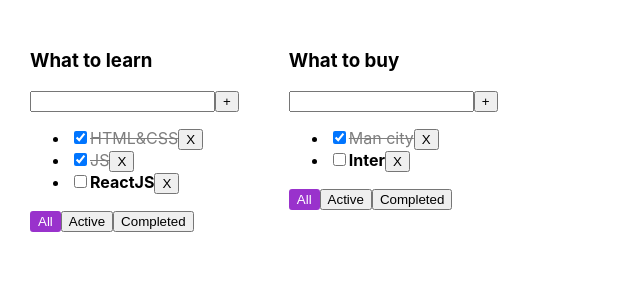
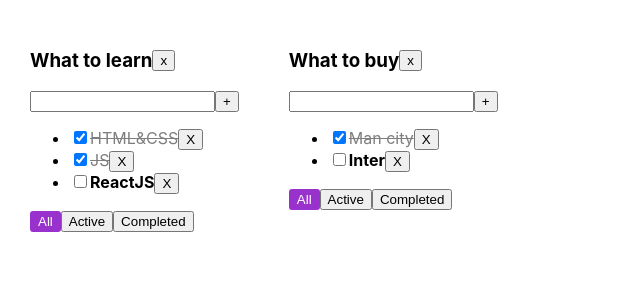
Before and after one commit to Kliapwnz/myWay, a React (Vite) app: page / in a window 1280 px wide. Shown: the top 300 px of the page, without its empty margins (0-640 px from the left). Built offline with nearby package versions, Linux system fonts and the light colour scheme.

Commit message:
create delete todoItem

```diff
--- a/src/TodolistItem.tsx
+++ b/src/TodolistItem.tsx
@@ -10,6 +10,7 @@
    changeFilter: (todolistId: string, filter: FilterValues) => void
    createTask: (todolistId: string, title: string) => void
    changeTaskStatus: (todolistId: string, taskId: string, isDone: boolean) => void
+   deleteTodolist: (todolistId: string) => void
 
 }
 
@@ -19,7 +20,8 @@
                                 deleteTask,
                                 changeFilter,
                                 createTask,
-                                changeTaskStatus
+                                changeTaskStatus,
+                                deleteTodolist
                              }: Props) => {
    const [taskTitle, setTaskTitle] = useState("")
    const [error, setError] = useState<string | null>(null)
@@ -45,10 +47,16 @@
    const changeFilterHandler = (filter: FilterValues) => {
       changeFilter(id, filter)
    }
+   const deleteTodolistHandler = () => {
+      deleteTodolist(id)
+   }
 
    return (
       <div>
-         <h3>{title}</h3>
+         <div className={"container"}>
+            <h3>{title}</h3>
+            <Button title={"x"} onClick={deleteTodolistHandler}/>
+         </div>
          <div>
             <input value={taskTitle}
                    onChange={changeTaskTitleHandler}
@@ -58,6 +66,7 @@
                     onClick={createTaskHandler}
             />
             {error && <div className={"error-message"}>{error}</div>}
+
          </div>
          {tasks.length === 0 ? (<p>Тасок нет</p>) : (
             <ul>
```
